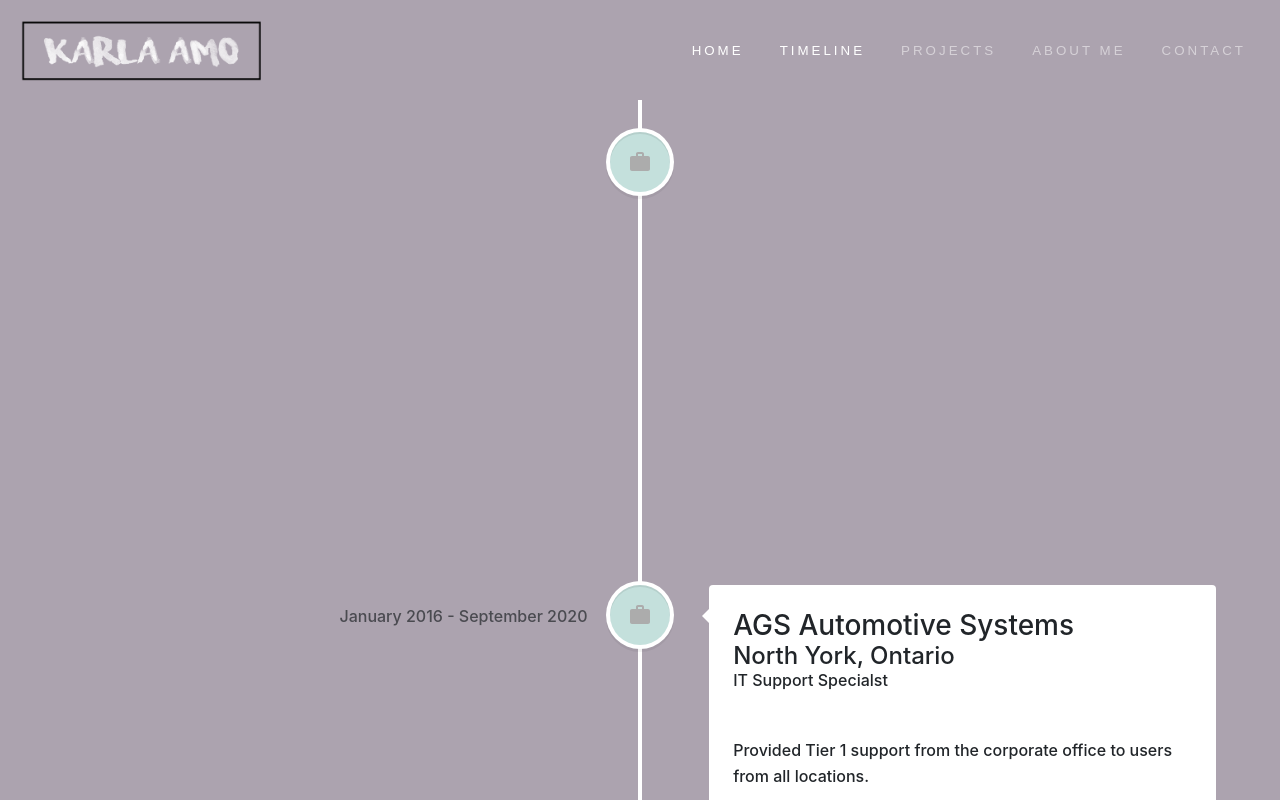
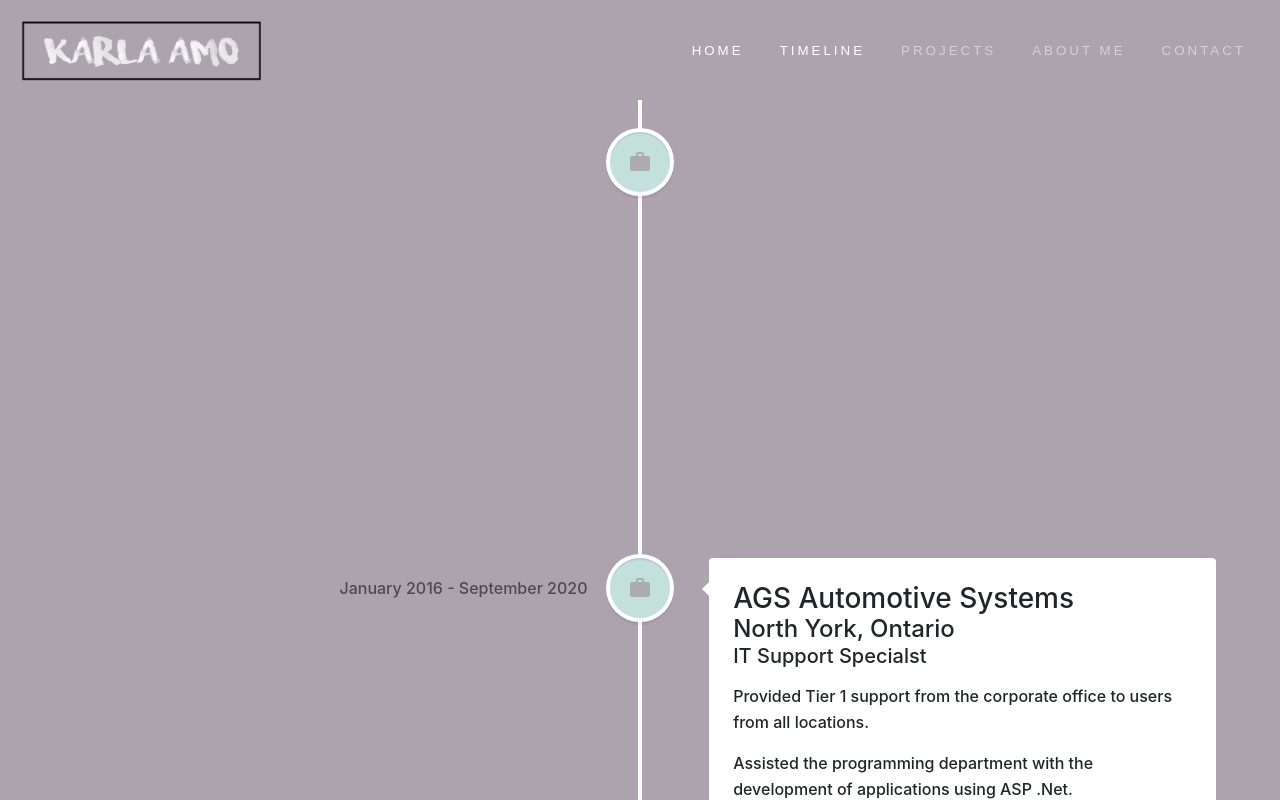
Before and after one commit to karlaluuu/resume-karlaamo, a React (Create React App) app: page /timeline in a window 1280 px wide. Shown: the top 800 px of the page. Built offline with nearby package versions, Linux system fonts and the light colour scheme.

Commit message:
Update timeline.js

```diff
--- a/src/components/timeline.js
+++ b/src/components/timeline.js
@@ -20,7 +20,7 @@ export default class Timeline extends Component{
   >
     <h3 className="vertical-timeline-element-title">McDonald's Restaurant of Canada</h3>
     <h4 className="vertical-timeline-element-subtitle">Toronto, Ontario | Scarborough, Ontario</h4>
-    <h6>General Crew</h6><br/>
+    <h5>General Crew</h5>
     <p>Provides accurate and efficient customer service by handling transactions and orders, serving food in a short period of time, and answering customer concerns.</p>
     <p>Provides assistance on the preparation of orders and additional requests.</p>
     <p>Maintains cleanliness and sanitation of the store to meet sanitary guidelines and provide quality service.</p>
@@ -33,7 +33,7 @@ export default class Timeline extends Component{
   >
     <h3 className="vertical-timeline-element-title">AGS Automotive Systems</h3>
     <h4 className="vertical-timeline-element-subtitle">North York, Ontario</h4>
-    <h6>IT Support Specialst</h6><br/>
+    <h5>IT Support Specialst</h5>
     <p>Provided Tier 1 support from the corporate office to users from all locations.</p>
     <p>Assisted the programming department with the development of applications using ASP .Net.</p>
     <p>Monitored company computer systems and networks.</p>
@@ -69,11 +69,10 @@ export default class Timeline extends Component{
     className="vertical-timeline-element--work"
     date="April 2015 - May 2015"
     iconStyle={{ background:'rgb(196,224,220)', color: 'rgb(172,172,172)' }}
-    icon={<WorkIcon />}
-  >
+    icon={<WorkIcon />}>
     <h3 className="vertical-timeline-element-title">Diversified Technology Solutions International Inc</h3>
     <h4 className="vertical-timeline-element-subtitle">Makati City, Philippines</h4>
-    <h6>Human Resource Assistant - Internship/Practicum</h6><br/>
+    <h5>Human Resource Assistant - Internship/Practicum</h5>
     <p>Managed the company's HR Leave Monitoring and Daily Time Record (DTR).</p>
     <p>In close contact of Accounting Department regarding the employee salary.</p>
   </VerticalTimelineElement>
```
